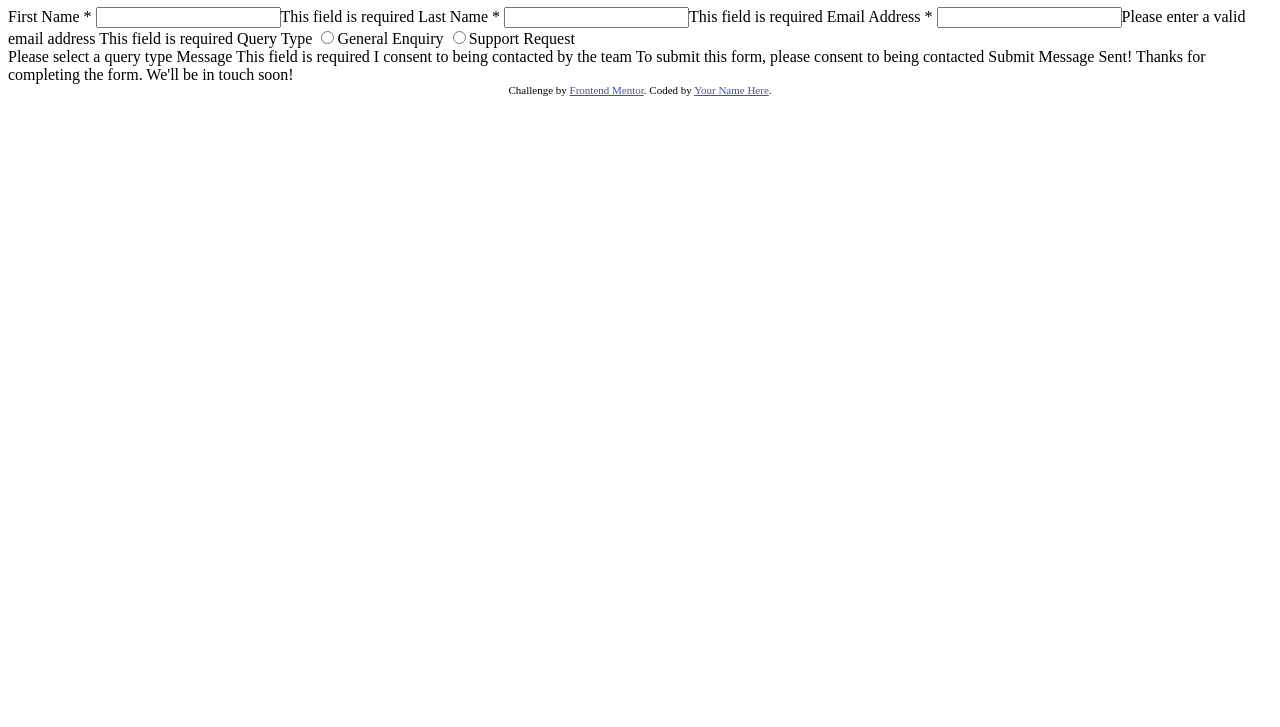
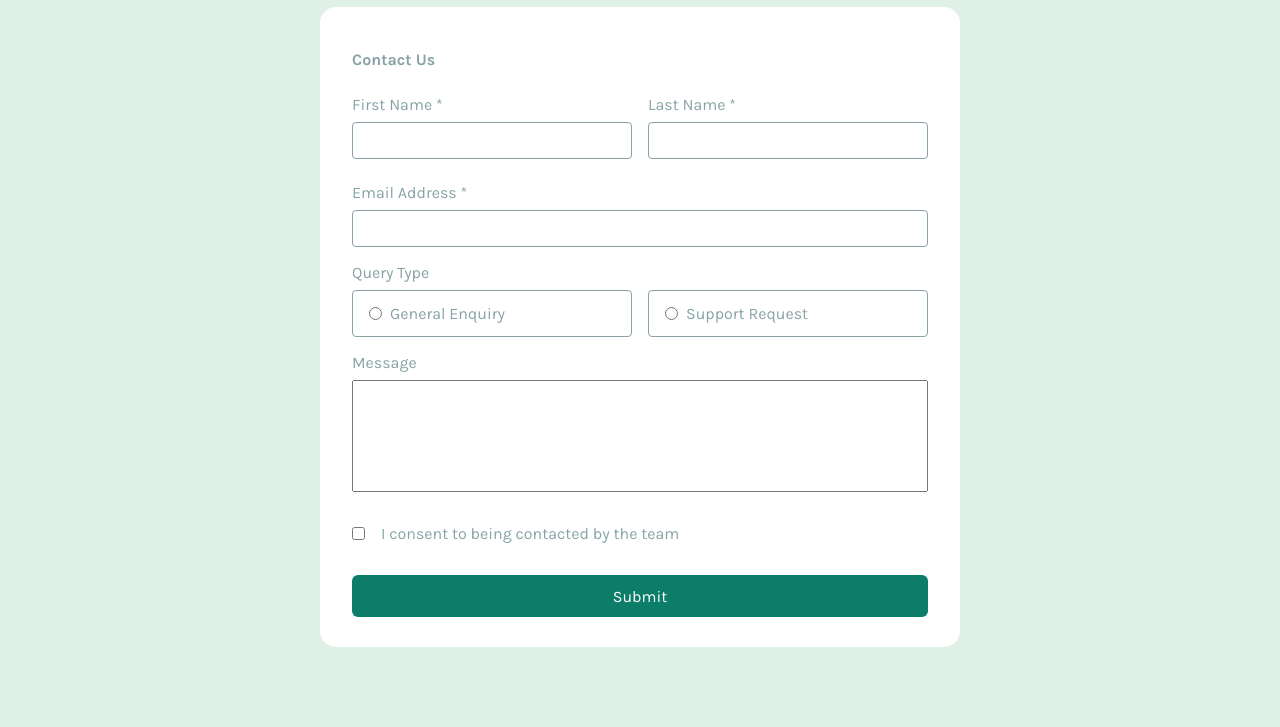
Before and after one commit to AhmadZahidi/Practice-form, a plain HTML site: page contact-form-main/index.html in a window 1280 px wide. Shown: the part 73-800 px from the top of the page. Drawn offline with Linux system fonts and the light colour scheme.

Commit message:
done desktop-design

```diff
--- a/contact-form-main/index.css
+++ b/contact-form-main/index.css
@@ -0,0 +1,127 @@
+@import url('https://fonts.googleapis.com/css2?family=Karla:ital,wght@0,200..800;1,200..800&family=Roboto:wght@400;700&display=swap');
+
+:root{
+    --mobile-size:375px;
+    --desktop-size:1440px;
+    --primary-green-lighter:hsl(148, 38%, 91%);
+    --primary-green-darker:hsl(169, 82%, 27%);
+    --primary-red:hsl(0, 66%, 54%);
+    --neutral-white:hsl(0, 0%, 100%);
+    --neutral-grey-medium:hsl(186, 15%, 59%);
+    --neutral-grey-darker:hsl(187, 24%, 22%);
+}
+
+*{
+    font-size: 16px;
+    font-family: "Karla", sans-serif;
+    color: var(--neutral-grey-medium);
+    box-sizing: border-box;
+}
+
+body{
+    background-color: var(--primary-green-lighter);
+    margin: 0;
+    height: 100vh;
+    width: 100vw;
+    display: flex;
+    justify-content: center;
+    align-items: center;
+}
+
+form{
+    display: flex;
+    flex-direction: column;
+    justify-content: space-evenly;
+    background-color: var(--neutral-white);
+    height:80%;
+    width: 50%;
+    padding: 2rem;
+    border-radius: 1rem;
+}
+
+input{
+    padding: 0.5rem;
+    border: 1px solid var(--neutral-grey-medium);
+    border-radius: 4px;
+    /* width: 100%; */
+    margin: 0;
+    height: auto;
+}
+
+label{
+    margin-bottom: 0.5rem;
+}
+
+textarea{
+    resize: none;
+    height: 7em;
+}
+
+button{
+    background-color: var(--primary-green-darker);
+    color: var(--neutral-white);
+    text-align: center;
+    width: 100%;
+    border: none;
+    padding: 0.7rem;
+    border-radius: 6px;
+}
+
+.name,.email,.query,.message,.first,.second{
+    display: flex;
+    flex-direction: column;
+    justify-content: center;
+    margin:0.5rem 0;
+}
+
+.name{
+    display: flex;
+    flex-direction: row;
+}
+
+.first{
+    margin: 0 1rem 0 0;
+}
+
+.first,.second{
+    flex-grow: 1;
+}
+
+.query div{
+    display: flex;
+    flex-direction: row;
+    justify-content: start;
+}
+
+.query-group-item{
+    display: flex;
+    flex-direction: row;
+    align-items: center;
+}
+
+.query-item{
+    padding: 0.5rem;
+    border: 1px solid var(--neutral-grey-medium);
+    border-radius: 4px;
+    width: 100%;
+    display: flex;
+    flex-direction: row;
+    align-items: center;
+}
+
+.query-item:first-child{
+    margin-right: 1rem;
+}
+.query input{
+    margin:0.5rem;
+}
+
+.consent{
+    display: flex;
+    flex-direction: row;
+    align-items: center;
+    margin:1.5rem 0 2rem 0;
+}
+.consent input{
+    margin-right: 1rem;
+}
--- a/contact-form-main/index.html
+++ b/contact-form-main/index.html
@@ -7,41 +7,62 @@
   <!-- displays site properly based on user's device -->
 
   <link rel="icon" type="image/png" sizes="32x32" href="./assets/images/favicon-32x32.png">
+  <link rel="stylesheet" href="index.css">
 
   <title>Frontend Mentor | Contact form</title>
-
-  <!-- Feel free to remove these styles or customise in your own stylesheet 👍 -->
-  <style>
-    .attribution {
-      font-size: 11px;
-      text-align: center;
-    }
-
-    .attribution a {
-      color: hsl(228, 45%, 44%);
-    }
-  </style>
 </head>
 
 <body>
   <form>
     <h1>Contact Us</h1>
 
-    <label>First Name *</label>
-    <input type="text">This field is required</input>
+    <div class="name">
+      <div class="first">
+        <label>First Name *</label>
+        <input type="text"></input>
+        <!-- <p>This field is required</p> -->
+      </div>
 
-    <label>Last Name *</label>
-    <input type="text">This field is required</input>
-
-    <label>Email Address *</label>
-    <input type="text">Please enter a valid email address
-    This field is required</input>
-
-    <label>Query Type</label>
-    <input type="radio" name="query">General Enquiry</input>
-    <input type="radio" name="query">Support Request</input>
+      <div class="second">
+        <label>Last Name *</label>
+        <input type="text"></input>
+        <!-- <p>This field is required</p> -->
+      </div>
+    </div>
 
 
+    <div class="email">
+      <label>Email Address *</label>
+      <input type="text"></input>
+      <!-- <p>Please enter a valid email address This field is required</p> -->
+    </div>
+
+    <div class="query">
+      <label>Query Type</label>
+      <div class="query-group-item">
+        <div class="query-item">
+          <input type="radio" name="query">General Enquiry</input>
+        </div>
+        <div class="query-item">
+          <input type="radio" name="query">Support Request</input>
+        </div>
+      </div>
+
+      <!-- <p>Please select a query type</p> -->
+    </div>
+
+    <div class="message">
+      <label>Message</label>
+      <textarea></textarea>
+      <!-- <p>This field is required</p> -->
+    </div>
+
+    <div class="consent">
+      <input type="checkbox">I consent to being contacted by the team</input>
+      <!-- <p>To submit this form, please consent to being contacted</p> -->
+    </div>
+
+    <button>Submit</button>
   </form>
 
 
@@ -51,23 +72,23 @@
 
 
 
-  Please select a query type
 
-  Message
-  This field is required
 
-  I consent to being contacted by the team
-  To submit this form, please consent to being contacted
 
-  Submit
+
+
+
+
+
+  <!-- Submit
 
   Message Sent!
   Thanks for completing the form. We'll be in touch soon!
 
   <div class="attribution">
     Challenge by <a href="https://www.frontendmentor.io?ref=challenge">Frontend Mentor</a>.
-    Coded by <a href="#">Your Name Here</a>.
-  </div>
+    Coded by <a href="#">zahidi</a>.
+  </div> -->
 </body>
 
 </html>
```
